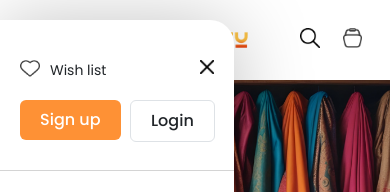
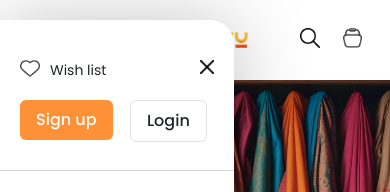
Before and after one commit to bratamalya2/unneu-frontend-next, a Next.js app: page / in a window 390 px wide. Both pictures are taken after a click on the picture 39 px from the left and 38 px from the top of the page. Shown: the top 192 px of the page. Built offline with nearby package versions, Linux system fonts and the light colour scheme.

Commit message:
fix(): fixed styling issues in mobile display of login and signup popup

```diff
--- a/src/components/footer.jsx
+++ b/src/components/footer.jsx
@@ -74,7 +74,7 @@ export default function Footer() {
                     <Image src={X} alt="x" className="w-[28px] h-[30px] mt-[16px] hover:cursor-pointer" />
                 </li>
             </div>
-            <li className="w-full mt-[42px]">
+            <li className="w-full mt-[42px] mb-5">
                 <Image src={Logo} alt="unneu logo" className="w-[180px] h-[50px]" />
                 <p className="mt-[20px] font-medium">Unneu Fashion Pvt Ltd</p>
                 <p className="mt-[16px] max-w-[90%] font-medium">
--- a/src/components/header.jsx
+++ b/src/components/header.jsx
@@ -75,13 +75,13 @@ export default function Header() {
                     <Image src={CloseIcon} alt="close" className="w-[14px] h-[14px] absolute top-10 right-5" onClick={hideHamburger} />
                     <Image src={Like} alt="wishlist" className="w-[20px] h-[17px] absolute left-5 top-10" />
                     <div className="absolute top-10 left-[50px] text-[14px]">Wish list</div>
-                    <li className="bg-[#FE9135] text-white py-[8px] px-[20px] text-center absolute left-5 top-20 rounded-[6px] font-medium hover:cursor-pointer" onClick={() => {
+                    <li className="bg-[#FE9135] text-white py-[8px] px-[16px] text-center absolute left-5 top-20 rounded-[6px] font-medium hover:cursor-pointer" onClick={() => {
                         hideHamburger();
                         setShowSignUp(true);
                     }}>
                         Sign up
                     </li>
-                    <li className="py-[8px] px-[20px] text-center absolute left-[130px] top-20 rounded-[6px] font-medium border border-[#000] hover:cursor-pointer" onClick={() => {
+                    <li className="py-[8px] px-[16px] text-center absolute left-[130px] top-20 rounded-[6px] font-medium border border-[#000] hover:cursor-pointer" onClick={() => {
                         hideHamburger();
                         setShowSignIn(true);
                     }}>
--- a/src/components/signInPopup.jsx
+++ b/src/components/signInPopup.jsx
@@ -75,7 +75,7 @@ export default function SignInPopup({ showSignIn, hideSignIn }) {
                 <p className="text-[#646464] font-medium self-start">Enter phone number</p>
                 <input
                     type="text"
-                    className="rounded-[12px] py-[10px] px-[16px] border-2 border-[#E05F1D] my-2 self-start"
+                    className="rounded-[12px] py-[10px] px-[12px] border-2 border-[#E05F1D] my-2 self-start"
                     placeholder="+91 94XXXXXXXX"
                     style={{
                         boxShadow: "0px 11px 40px 4px rgba(81, 69, 55, 0.05)"
--- a/src/components/signUpPopup.jsx
+++ b/src/components/signUpPopup.jsx
@@ -103,7 +103,7 @@ export default function SignUpPopup({ showSignUp, hideSignUp }) {
                             <p className="text-[#646464] font-medium self-start mt-10">Enter phone number</p>
                             <input
                                 type="text"
-                                className="rounded-[12px] w-full py-[10px] px-[16px] border-2 border-[#E05F1D] my-2 self-start"
+                                className="rounded-[12px] w-full py-[10px] px-[12px] border-2 border-[#E05F1D] my-2 self-start"
                                 placeholder="+91 94XXXXXXXX"
                                 style={{
                                     boxShadow: "0px 11px 40px 4px rgba(81, 69, 55, 0.05)"
```
